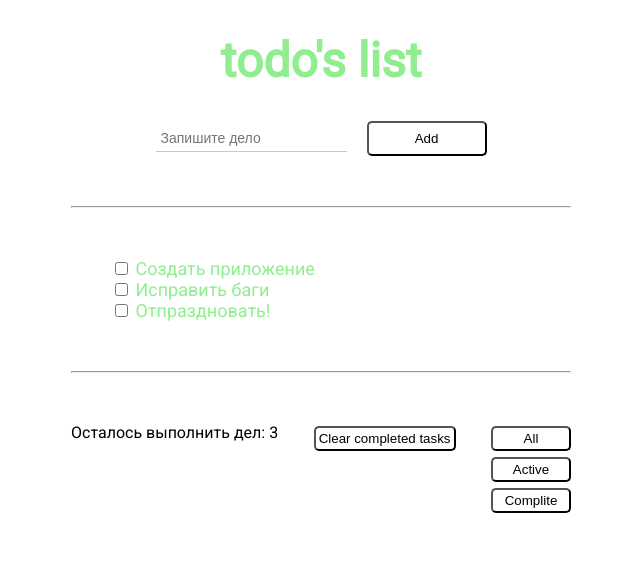
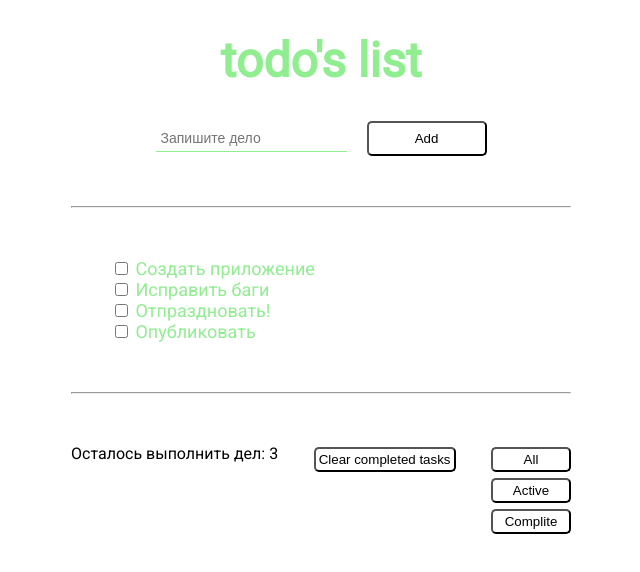
Before and after one commit to WebHeroSchool/React_todo_Shepelev, a React (Create React App) app: page / in a window 1280 px wide. Shown: the top 572 px of the page, without its empty margins (319-959 px from the left). Built offline with nearby package versions, Linux system fonts and the light colour scheme.

Commit message:
для  pull request

```diff
--- a/src/components/App/App.js
+++ b/src/components/App/App.js
@@ -24,6 +24,11 @@ class App extends React.Component {
         {
           value: "Отпраздновать!",
           id: 3,
+          isDone: false,
+        },
+        {
+          value: "Опубликовать",
+          id: 4,
           isDone: false,
         },
       ],
```
